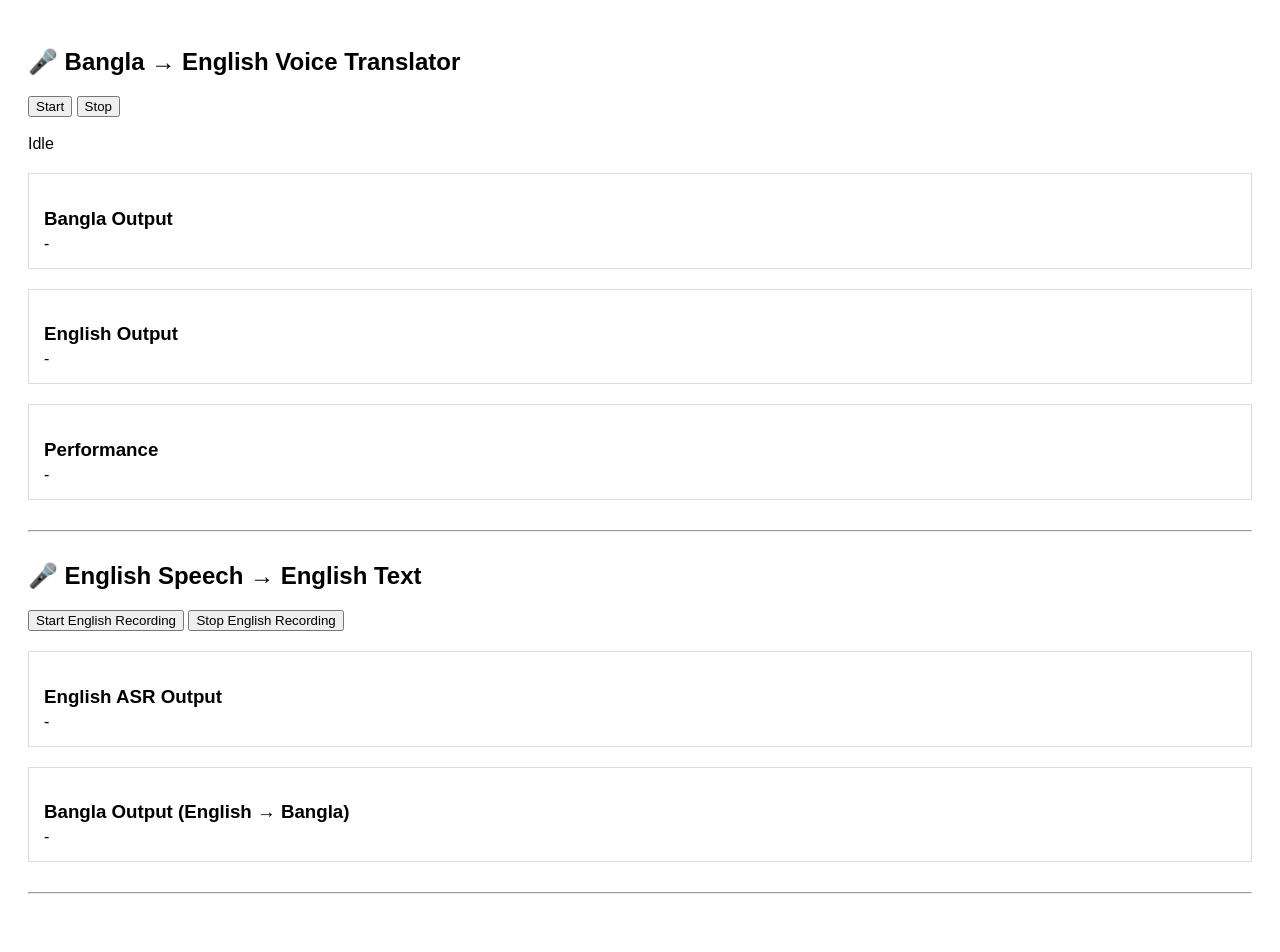
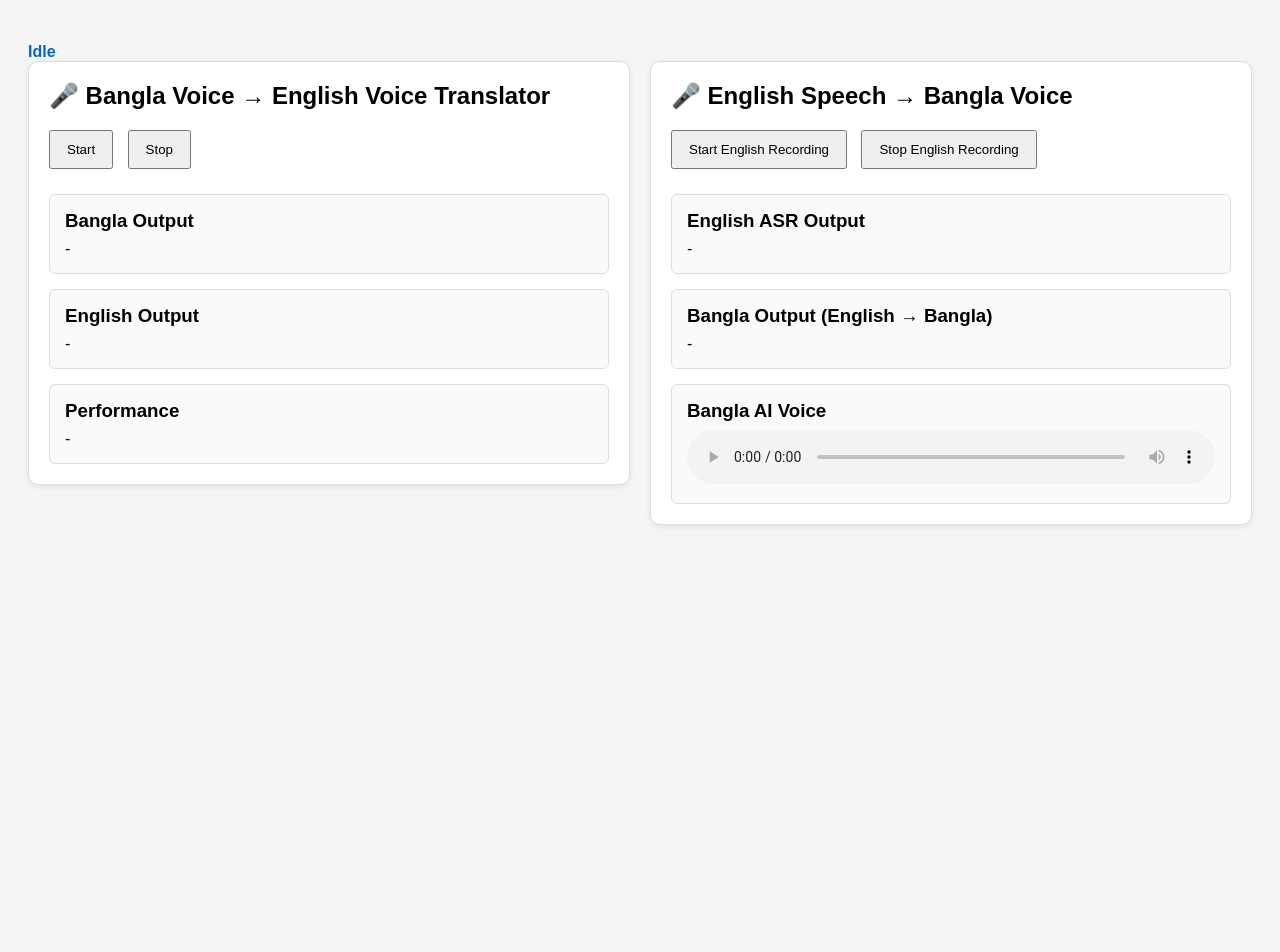
Before and after one commit to marufiqbal5g/drf_voice_automated_translation, a Django app: template templates/test_client.html in a window 1280 px wide. After the commit the page ends 526 px from the top, so only its background shows below. Run offline with Django 5.2, Linux system fonts and the light colour scheme; the template is opened without the code that fills it, so the values that code supplies are empty; parts of the project's set-up code (start-up, migrations or seed data) failed here and were passed over.

Commit message:
Phase 06 Done

```diff
--- a/api/urls.py
+++ b/api/urls.py
@@ -4,6 +4,7 @@ from .views import (
     text_to_speech,
     english_speech_to_text,
     translate_en_bn,
+    bangla_text_to_speech,
     test_page
 )
 
@@ -12,5 +13,9 @@ urlpatterns = [
     path('text-to-speech/', text_to_speech),
     path('english-speech-to-text/', english_speech_to_text),
     path('translate-en-bn/', translate_en_bn),
+
+    # NEW
+    path('bangla-text-to-speech/', bangla_text_to_speech),
+
     path('test/', test_page),
 ]
--- a/templates/test_client.html
+++ b/templates/test_client.html
@@ -2,41 +2,89 @@
 <html>
 
 <head>
-    <title>Bangla → English Voice Translator</title>
+    <title>Voice Translator</title>
 
     <style>
+        * {
+            box-sizing: border-box;
+        }
+
         body {
-            font-family: Arial;
+            font-family: Arial, sans-serif;
             padding: 20px;
+            background: #f5f5f5;
+        }
+
+        h2 {
+            margin-top: 0;
+        }
+
+        .container {
+            display: flex;
+            gap: 20px;
+            align-items: flex-start;
+        }
+
+        .column {
+            flex: 1;
+            background: #fff;
+            padding: 20px;
+            border-radius: 10px;
+            border: 1px solid #ddd;
+            box-shadow: 0 2px 6px rgba(0,0,0,0.08);
         }
 
         .box {
-            margin-top: 20px;
+            margin-top: 15px;
             padding: 15px;
             border: 1px solid #ddd;
+            border-radius: 6px;
+            background: #fafafa;
         }
 
         h3 {
-            margin-bottom: 5px;
+            margin-top: 0;
+            margin-bottom: 8px;
         }
 
-        hr {
-            margin: 30px 0;
+        button {
+            padding: 10px 16px;
+            margin-right: 10px;
+            margin-bottom: 10px;
+            cursor: pointer;
+        }
+
+        #status {
+            margin-top: 15px;
+            font-weight: bold;
+            color: #0066cc;
+        }
+
+        audio {
+            width: 100%;
+        }
+
+        @media (max-width: 900px) {
+            .container {
+                flex-direction: column;
+            }
         }
     </style>
-
 </head>
 
 <body>
 
-<h2>🎤 Bangla → English Voice Translator</h2>
+<div id="status">Idle</div>
+
+<div class="container">
+
+    <!-- LEFT COLUMN -->
+    <div class="column">
+
+        <h2>🎤 Bangla Voice → English Voice Translator</h2>
 
         <button onclick="startRecording()">Start</button>
         <button onclick="stopRecording()">Stop</button>
-
-<br><br>
-
-<div id="status">Idle</div>
 
         <div class="box">
             <h3>Bangla Output</h3>
@@ -53,9 +101,12 @@
             <div id="timings">-</div>
         </div>
 
-<hr>
+    </div>
 
-<h2>🎤 English Speech → English Text</h2>
+    <!-- RIGHT COLUMN -->
+    <div class="column">
+
+        <h2>🎤 English Speech → Bangla Voice</h2>
 
         <button onclick="startEnglishRecording()">Start English Recording</button>
         <button onclick="stopEnglishRecording()">Stop English Recording</button>
@@ -65,31 +116,34 @@
             <div id="english_asr_output">-</div>
         </div>
 
-<!-- ========================= -->
-<!-- NEW: English → Bangla -->
-<!-- ========================= -->
-
         <div class="box">
             <h3>Bangla Output (English → Bangla)</h3>
             <div id="english_bn_output">-</div>
         </div>
 
-<hr>
+        <div class="box">
+            <h3>Bangla AI Voice</h3>
+            <audio id="bangla_audio_player" controls></audio>
+        </div>
+
+    </div>
+
+</div>
 
 <script>
 
 let recorder;
 let chunks = [];
 
-// =========================
-// Bangla → English PIPELINE (UNCHANGED)
-// =========================
+// =====================================
+// Bangla → English Pipeline
+// =====================================
 
 let autoSpeak = true;
 
 async function startRecording() {
 
-    document.getElementById("status").innerText = "🎙 Recording...";
+    document.getElementById("status").innerText = "🎙 Recording Bangla...";
 
     const stream = await navigator.mediaDevices.getUserMedia({
         audio: {
@@ -110,21 +164,24 @@ async function startRecording() {
     recorder.start();
 }
 
-
 async function stopRecording() {
 
     recorder.stop();
 
     recorder.onstop = async () => {
 
-        document.getElementById("status").innerText = "⬆ Uploading audio...";
+        document.getElementById("status").innerText =
+            "⬆ Uploading Bangla Audio...";
 
-        const blob = new Blob(chunks, { type: "audio/webm" });
+        const blob = new Blob(chunks, {
+            type: "audio/webm"
+        });
 
         let form = new FormData();
         form.append("audio", blob, "voice.webm");
 
-        document.getElementById("status").innerText = "🧠 Processing...";
+        document.getElementById("status").innerText =
+            "🧠 Processing Bangla Speech...";
 
         const response = await fetch("/api/speech-to-text/", {
             method: "POST",
@@ -140,6 +197,7 @@ async function stopRecording() {
             data.english_text || "-";
 
         if (data.timings) {
+
             document.getElementById("timings").innerHTML = `
                 Preprocess: ${data.timings.preprocess_sec}s<br>
                 ASR: ${data.timings.asr_sec}s<br>
@@ -148,9 +206,8 @@ Total: ${data.timings.total_sec}s
             `;
         }
 
-        document.getElementById("status").innerText = "✅ Done";
+        document.getElementById("status").innerText = "✅ Bangla → English Done";
 
-        // AUTO TTS
         if (autoSpeak && data.english_text) {
             playTTS(data.english_text);
         }
@@ -158,9 +215,9 @@ Total: ${data.timings.total_sec}s
 }
 
 
-// =========================
-// TTS
-// =========================
+// =====================================
+// English TTS
+// =====================================
 
 async function playTTS(text) {
 
@@ -169,36 +226,45 @@ async function playTTS(text) {
         headers: {
             "Content-Type": "application/json"
         },
-        body: JSON.stringify({ text })
+        body: JSON.stringify({
+            text
+        })
     });
 
     const blob = await res.blob();
+
     const url = URL.createObjectURL(blob);
 
     const audio = new Audio(url);
+
     audio.play();
 }
 
 
-// =========================
-// English ASR PIPELINE (UNCHANGED)
-// =========================
+// =====================================
+// English → Bangla Pipeline
+// =====================================
 
 let englishRecorder;
 let englishChunks = [];
 
+let latestBanglaText = "";
+
 async function startEnglishRecording() {
 
-    document.getElementById("status").innerText = "🎙 English Recording...";
+    document.getElementById("status").innerText =
+        "🎙 Recording English...";
 
     const stream = await navigator.mediaDevices.getUserMedia({
         audio: true
     });
 
     englishRecorder = new MediaRecorder(stream);
+
     englishChunks = [];
 
     englishRecorder.ondataavailable = e => {
+
         if (e.data.size > 0) {
             englishChunks.push(e.data);
         }
@@ -207,35 +273,42 @@ async function startEnglishRecording() {
     englishRecorder.start();
 }
 
-
 async function stopEnglishRecording() {
 
     englishRecorder.stop();
 
     englishRecorder.onstop = async () => {
 
-        document.getElementById("status").innerText = "🧠 English ASR...";
+        document.getElementById("status").innerText =
+            "🧠 English ASR Processing...";
 
-        const blob = new Blob(englishChunks, { type: "audio/webm" });
+        const blob = new Blob(
+            englishChunks,
+            {
+                type: "audio/webm"
+            }
+        );
 
         let form = new FormData();
+
         form.append("audio", blob, "english.webm");
 
-        const response = await fetch("/api/english-speech-to-text/", {
+        const response = await fetch(
+            "/api/english-speech-to-text/",
+            {
                 method: "POST",
                 body: form
-        });
+            }
+        );
 
         const data = await response.json();
 
         document.getElementById("english_asr_output").innerText =
             data.english_text || "-";
 
-        document.getElementById("status").innerText = "✅ English ASR Done";
+        document.getElementById("status").innerText =
+            "✅ English ASR Done";
 
-        // =========================
-        // NEW: EN → BN TRANSLATION
-        // =========================
         if (data.english_text) {
             translateEnglishToBangla(data.english_text);
         }
@@ -243,9 +316,9 @@ async function stopEnglishRecording() {
 }
 
 
-// =========================
-// NEW: ENGLISH → BANGLA
-// =========================
+// =====================================
+// English → Bangla Translation
+// =====================================
 
 async function translateEnglishToBangla(text) {
 
@@ -254,17 +327,60 @@ async function translateEnglishToBangla(text) {
         headers: {
             "Content-Type": "application/json"
         },
-        body: JSON.stringify({ text })
+        body: JSON.stringify({
+            text
+        })
     });
 
     const data = await res.json();
 
+    const banglaText = data.bangla_text || "";
+
     document.getElementById("english_bn_output").innerText =
-        data.bangla_text || "-";
+        banglaText;
+
+    latestBanglaText = banglaText;
+
+    if (banglaText) {
+        playBanglaVoice(banglaText);
+    }
+}
+
+
+// =====================================
+// Bangla TTS
+// =====================================
+
+async function playBanglaVoice(text) {
+
+    if (!text) return;
+
+    const res = await fetch(
+        "/api/bangla-text-to-speech/",
+        {
+            method: "POST",
+            headers: {
+                "Content-Type": "application/json"
+            },
+            body: JSON.stringify({
+                text
+            })
+        }
+    );
+
+    const blob = await res.blob();
+
+    const url = URL.createObjectURL(blob);
+
+    const player =
+        document.getElementById("bangla_audio_player");
+
+    player.src = url;
+
+    player.play();
 }
 
 </script>
 
 </body>
-
 </html>
```
Also changed, not shown: api/services/bangla_tts_service.py (added, +39 -0 lines), api/views.py (+27 -0 lines). Lines whose indentation alone changed are shown as unchanged.
